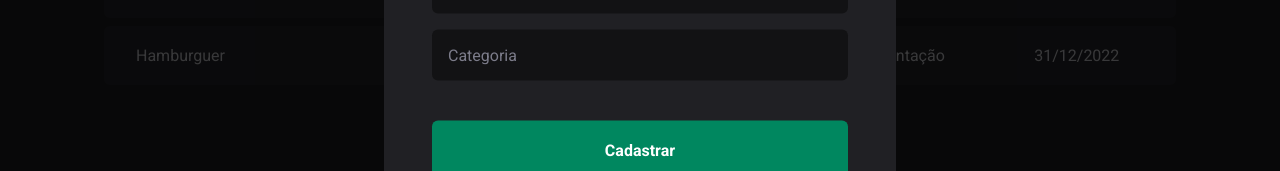
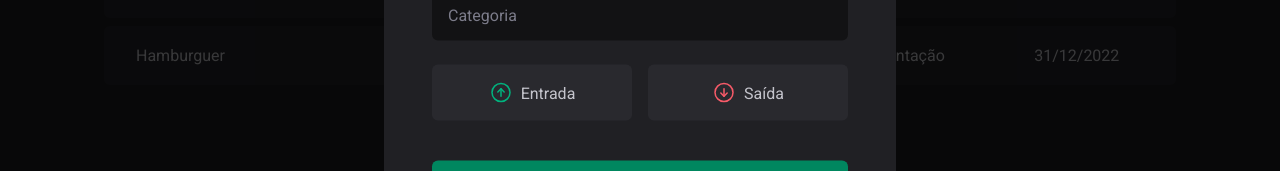
Before and after one commit to RanielliMontagna/ignite-dt-money, a React (Vite) app: page / in a window 1280 px wide. Both pictures are taken after a click on the button "Nova transação". Shown: the part 393-564 px from the top of the page. Built offline with nearby package versions, Linux system fonts and the light colour scheme.

Commit message:
feat: implementa componente de radio group e finaliza estilização base do projeto

```diff
--- a/package.json
+++ b/package.json
@@ -11,6 +11,7 @@
   },
   "dependencies": {
     "@radix-ui/react-dialog": "^1.0.2",
+    "@radix-ui/react-radio-group": "^1.1.0",
     "phosphor-react": "^1.4.1",
     "react": "^18.2.0",
     "react-dom": "^18.2.0",
--- a/src/components/newTransactionModal/index.tsx
+++ b/src/components/newTransactionModal/index.tsx
@@ -1,7 +1,7 @@
 import * as Dialog from '@radix-ui/react-dialog'
-import { X } from 'phosphor-react'
+import { X, ArrowCircleUp, ArrowCircleDown } from 'phosphor-react'
 
-import { CloseButton, Content, Overlay } from './styles'
+import { CloseButton, Content, Overlay, TransactionType, TransactionTypeButton } from './styles'
 
 export function NewTransactionModal() {
   return (
@@ -19,6 +19,17 @@
           <input type="number" placeholder="Preço" required />
           <input type="text" placeholder="Categoria" required />
 
+          <TransactionType>
+            <TransactionTypeButton variant="income" value="income">
+              <ArrowCircleUp size={24} />
+              Entrada
+            </TransactionTypeButton>
+            <TransactionTypeButton variant="outcome" value="outcome">
+              <ArrowCircleDown size={24} />
+              Saída
+            </TransactionTypeButton>
+          </TransactionType>
+
           <button type="submit">Cadastrar</button>
         </form>
       </Content>
--- a/src/components/newTransactionModal/styles.ts
+++ b/src/components/newTransactionModal/styles.ts
@@ -1,5 +1,7 @@
 import styled from 'styled-components'
+
 import * as Dialog from '@radix-ui/react-dialog'
+import * as RadioGroup from '@radix-ui/react-radio-group'
 
 export const Overlay = styled(Dialog.Overlay)`
   position: fixed;
@@ -70,3 +72,46 @@
   cursor: pointer;
   color: ${({ theme }) => theme['gray-500']};
 `
+export const TransactionType = styled(RadioGroup.Root)`
+  display: grid;
+  grid-template-columns: repeat(2, 1fr);
+  gap: 1rem;
+  margin-top: 0.5rem;
+`
+
+interface TransactionTypeButtonProps {
+  variant: 'income' | 'outcome'
+}
+
+export const TransactionTypeButton = styled(RadioGroup.Item)<TransactionTypeButtonProps>`
+  background: ${(props) => props.theme['gray-700']};
+  padding: 1rem;
+  display: flex;
+  align-items: center;
+  justify-content: center;
+  gap: 0.5rem;
+  border-radius: 6px;
+  cursor: pointer;
+  border: 0;
+  color: ${(props) => props.theme['gray-300']};
+
+  svg {
+    color: ${(props) =>
+      props.variant === 'income' ? props.theme['green-300'] : props.theme['red-300']};
+  }
+
+  &[data-state='unchecked']:hover {
+    transition: background-color 0.2s;
+    background: ${(props) => props.theme['gray-600']};
+  }
+
+  &[data-state='checked'] {
+    color: ${(props) => props.theme.white};
+    background: ${(props) =>
+      props.variant === 'income' ? props.theme['green-500'] : props.theme['red-500']};
+
+    svg {
+      color: ${(props) => props.theme.white};
+    }
+  }
+`
--- a/src/pages/transactions/components/searchForm/styles.ts
+++ b/src/pages/transactions/components/searchForm/styles.ts
@@ -29,6 +29,7 @@
     color: ${({ theme }) => theme['green-300']};
     font-weight: bold;
     border-radius: 6px;
+    cursor: pointer;
 
     &:hover {
       background: ${({ theme }) => theme['green-500']};
```
Also changed, not shown: 1 other file (tests, documents, lock files or other folders).
